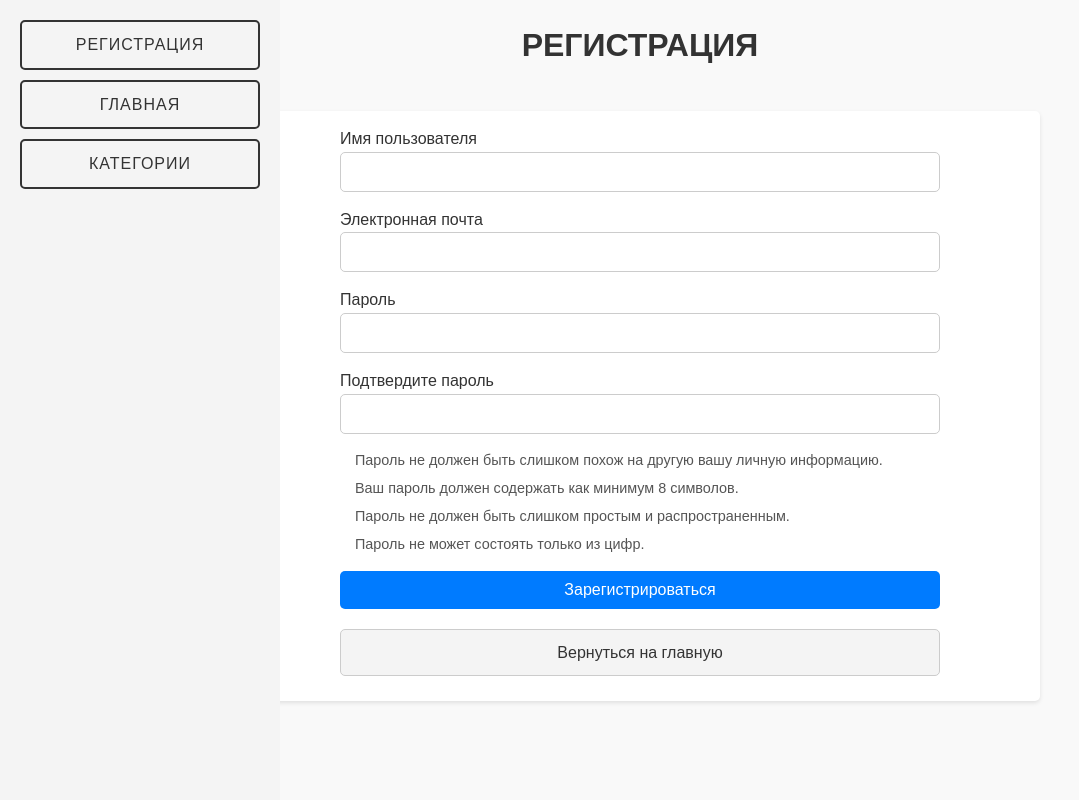
After one commit to iam-saitama/e-news, a Django app: page /register/ in a window 1280 px wide. The commit adds this page. Shown: the whole page, without its empty margins (0-1079 px from the left). Run offline with Django 5.2, Linux system fonts and the light colour scheme.

Commit message:
registration added

```diff
--- a/e_news/urls.py
+++ b/e_news/urls.py
@@ -16,8 +16,13 @@ Including another URLconf
 """
 from django.contrib import admin
 from django.urls import path, include
+from django.conf import settings
+from django.conf.urls.static import static
 
 urlpatterns = [
     path('admin/', admin.site.urls),
     path('', include('index.urls')),
 ]
+
+urlpatterns += static(settings.STATIC_URL, document_root=settings.STATICFILES_DIRS[0])
+urlpatterns += static(settings.MEDIA_URL, document_root=settings.MEDIA_ROOT)
--- /dev/null
+++ b/index/templates/registration/register.html
@@ -0,0 +1,79 @@
+{% load static %}
+<!DOCTYPE html>
+<html lang="ru">
+<head>
+    <meta charset="UTF-8">
+    <meta name="viewport" content="width=device-width, initial-scale=1.0">
+    <title>Регистрация</title>
+    <link rel="stylesheet" href="{% static 'css/styles.css' %}">
+</head>
+<body>
+    <header>
+
+        <h1>Регистрация</h1>
+    </header>
+
+    <div class="d-flex">
+        <!-- Sidebar -->
+        <aside class="sidebar">
+            <a href="{% url 'register' %}" class="btn btn-home">Регистрация</a>
+            <a href="{% url 'home_page' %}" class="btn btn-home">Главная</a>
+            <a href="{% url 'category_list' %}" class="btn btn-home">Категории</a>
+            <ul class="category-list">
+            </ul>
+        </aside>
+
+
+        <!-- Main Content -->
+        <div class="container">
+            <!-- Registration Form -->
+            <div class="registration">
+                <!-- Display any message passed from the view -->
+                {% if message %}
+                    <div class="alert alert-danger">
+                        {{ message }}
+                    </div>
+                {% endif %}
+
+                <form method="post" action="{% url 'register' %}">
+                    {% csrf_token %}
+
+                    <div class="form-group">
+                        <label for="id_username">Имя пользователя</label>
+                        <input type="text" name="username" id="id_username" class="form-control" required>
+                    </div>
+
+                    <div class="form-group">
+                        <label for="id_email">Электронная почта</label>
+                        <input type="email" name="email" id="id_email" class="form-control" required>
+                    </div>
+
+                    <div class="form-group">
+                        <label for="id_password1">Пароль</label>
+                        <input type="password" name="password1" id="id_password1" class="form-control" required>
+                    </div>
+
+                    <div class="form-group">
+                        <label for="id_password2">Подтвердите пароль</label>
+                        <input type="password" name="password2" id="id_password2" class="form-control" required>
+                    </div>
+
+                     <!-- Password Guidelines -->
+                    <div class="password-guidelines">
+                        <ul>
+                            <li>Пароль не должен быть слишком похож на другую вашу личную информацию.</li>
+                            <li>Ваш пароль должен содержать как минимум 8 символов.</li>
+                            <li>Пароль не должен быть слишком простым и распространенным.</li>
+                            <li>Пароль не может состоять только из цифр.</li>
+                        </ul>
+                    </div>
+
+                    <button type="submit" class="btn btn-submit">Зарегистрироваться</button>
+                    <a href="{% url 'home_page' %}" class="btn btn-secondary">Вернуться на главную</a>
+                </form>
+            </div>
+        </div>
+        </div>
+    </div>
+</body>
+</html>
--- a/index/urls.py
+++ b/index/urls.py
@@ -7,4 +7,5 @@ urlpatterns = [
     path('news/<int:pk>/', views.news_page, name='news_page'),
     path('category/<int:pk>/', views.category_page, name='category_page'),
     path('categories/', views.category_list, name='category_list'),
+    path('register/', views.Register.as_view(), name='register'),
 ]
--- a/index/views.py
+++ b/index/views.py
@@ -1,6 +1,10 @@
-from django.shortcuts import render
+from django.shortcuts import render, redirect
+from .models import NewsCategory, News
+from .forms import RegForm
+from django.views import View
+from django.contrib.auth import login, logout
+from django.contrib.auth.models import User
 
-from .models import NewsCategory, News
 
 # Create your views here.
 # Главная страница
@@ -49,3 +53,36 @@ def news_page(request, pk):
     context = {'news': news, 'news_list': news_list, 'categories': categories}
 
     return render(request, 'index/news.html', context)
+
+
+# Регистрация
+class Register(View):
+    template_name = 'registration/register.html'
+
+    # Выдача формы
+    def get(self, request):
+        context = {'form': RegForm}
+        return render(request, self.template_name, context)
+
+    # Получение ифны с формы
+    def post(self, request):
+        form = RegForm(request.POST)
+
+        # Если данные корректны
+        if form.is_valid():
+            username = form.clean_username()
+            email = form.cleaned_data.get('email')
+            password = form.cleaned_data.get('password2')
+
+            # Объект класса User
+            user = User.objects.create_user(username=username,
+                                            email=email,
+                                            password=password)
+            user.save()
+
+            # Авторизуем пользователя
+            login(request, user)
+            return redirect('/')
+        # Если данные некорректны
+        context = {'form': RegForm, 'message': 'Пароль или почта неверны!'}
+        return render(request, self.template_name, context)
--- a/static/css/styles.css
+++ b/static/css/styles.css
@@ -30,14 +30,14 @@ header h1 {
 
 /* Sidebar Styles */
 .sidebar {
-    width: 280px; /* Set width of sidebar */
+    width: 280px;
     background-color: #f4f4f4;
     padding: 20px;
     position: fixed;
     left: 0;
     top: 0;
-    height: 100%; /* Make the sidebar full height */
-    overflow-y: auto; /* Allow scrolling if content is too long */
+    height: 100%;
+    overflow-y: auto;
 }
 
 .sidebar h2 {
@@ -70,7 +70,7 @@ header h1 {
 
 /* Main Content Styles */
 .main-content {
-    margin-left: 300px;
+    margin-left: 360px;
     padding: 20px;
     width: calc(100% - 500px);
 }
@@ -146,6 +146,92 @@ header h1 {
     margin-bottom: 10px;
 }
 
+/* Form Styling */
+form {
+    max-width: 600px;
+    margin: 0 auto;
+}
+
+.form-group {
+    margin-bottom: 15px;
+}
+
+.form-control {
+    width: 100%;
+    padding: 10px;
+    font-size: 1rem;
+    border: 1px solid #ccc;
+    border-radius: 5px;
+    background-color: #fff;
+    color: #333;
+}
+
+.form-control:focus {
+    border-color: #007bff;
+    outline: none;
+    box-shadow: 0 0 5px rgba(0, 123, 255, 0.5);
+}
+
+.btn-submit {
+    display: inline-block;
+    font-size: 1rem;
+    padding: 10px 20px;
+    border: none;
+    border-radius: 5px;
+    background-color: #007bff;
+    color: #fff;
+    cursor: pointer;
+    text-align: center;
+    transition: background-color 0.3s ease;
+    margin-top: 10px;
+}
+
+.btn-submit:hover {
+    background-color: #0056b3;
+}
+
+.btn-secondary {
+    display: inline-block;
+    font-size: 1rem;
+    padding: 10px 20px;
+    border: 1px solid #ccc;
+    border-radius: 5px;
+    background-color: #f4f4f4;
+    color: #333;
+    text-decoration: none;
+    cursor: pointer;
+    transition: background-color 0.3s ease;
+    margin-top: 10px;
+}
+
+.btn-secondary:hover {
+    background-color: #e0e0e0;
+}
+
+/* Alerts */
+.alert {
+    padding: 8px 12px;
+    margin-bottom: 10px;
+    border: 1px solid transparent;
+    border-radius: 4px;
+    font-size: 0.875rem;
+    text-align: center;
+}
+
+.alert-danger {
+    color: #721c24;
+    background-color: #f8d7da;
+    border-color: #f5c6cb;
+    width: 600px;
+    margin: 0 auto;
+    padding: 4px 8px;
+    margin-bottom: 15px;
+    border-radius: 5px;
+    box-shadow: 0 2px 4px rgba(0, 0, 0, 0.1);
+    font-size: 1rem;
+}
+
+
 /* Button for Home */
 .btn-home {
     font-size: 1rem;
@@ -169,3 +255,59 @@ header h1 {
     background-color: #333;
     color: #fff;
 }
+
+/* Registration Styles */
+.registration {
+    background-color: #fff;
+    border-radius: 5px;
+    box-shadow: 0 2px 4px rgba(0, 0, 0, 0.1);
+    padding: 20px;
+    margin-bottom: 20px;
+}
+
+/* Registration Styles */
+.registration {
+    background-color: #fff;
+    border-radius: 5px;
+    box-shadow: 0 2px 4px rgba(0, 0, 0, 0.1);
+    padding: 15px;
+    margin-bottom: 20px;
+    width: 800px;
+    margin: 0 auto;
+}
+
+/* Form Input Fields */
+.registration .form-group {
+    margin-bottom: 15px;
+}
+
+.registration .form-group label {
+    font-size: 1rem;
+    color: #333;
+    margin-bottom: 5px;
+}
+
+.registration .form-group input {
+    width: 100%;
+    padding: 10px;
+    font-size: 1rem;
+    border-radius: 5px;
+    border: 1px solid #ccc;
+}
+
+/* Password Guidelines Styling */
+.password-guidelines {
+    margin-top: 10px;
+    padding-left: 15px;
+    font-size: 0.9rem;
+    color: #555;
+}
+
+.password-guidelines ul {
+    list-style: none;
+    padding-left: 0;
+}
+
+.password-guidelines li {
+    margin-bottom: 5px;
+}
```
Also changed, not shown: e_news/settings.py (+8 -1 lines), index/forms.py (added, +11 -0 lines), index/templates/index/home.html (+3 -4 lines), db.sqlite3.
